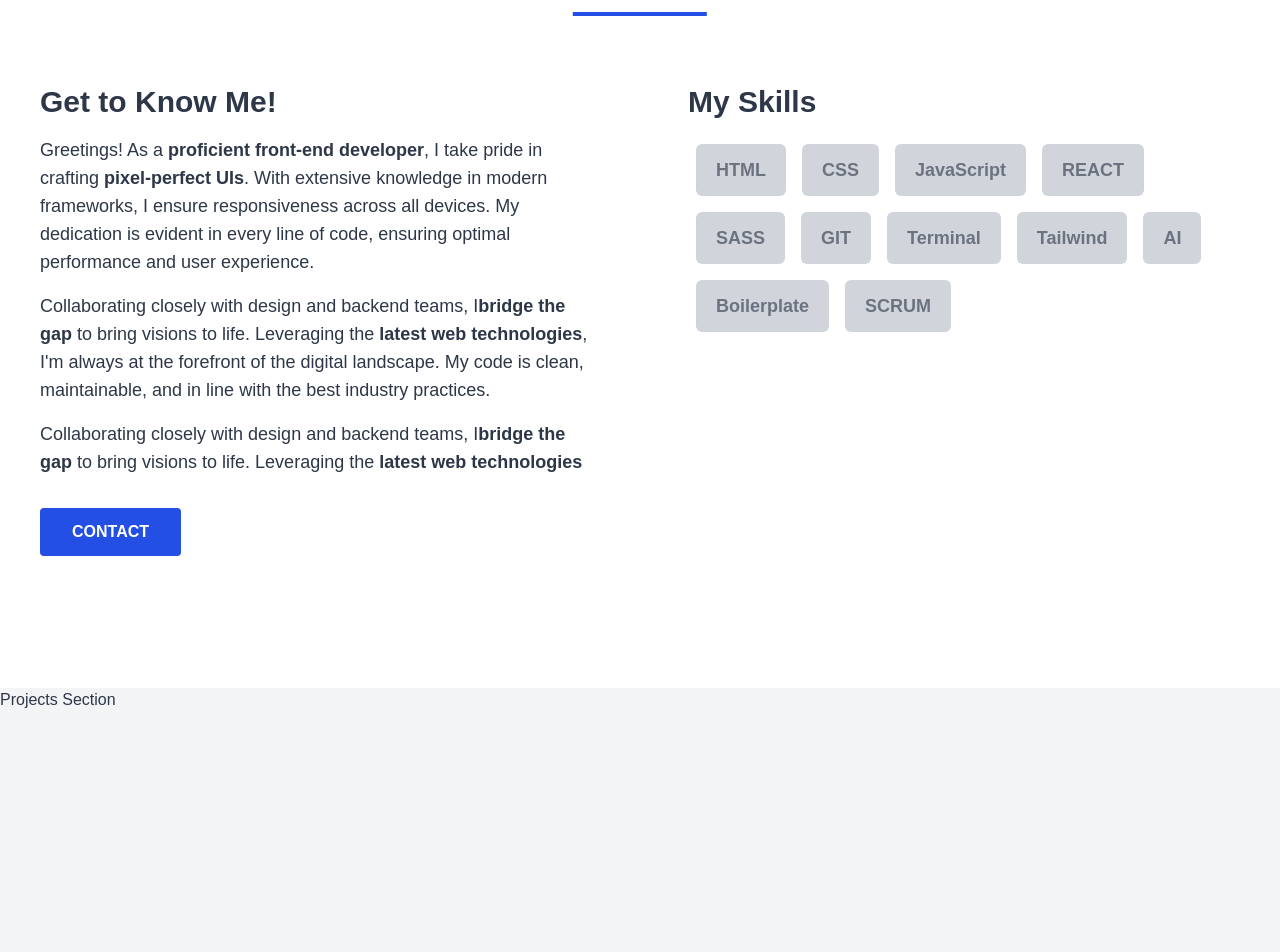
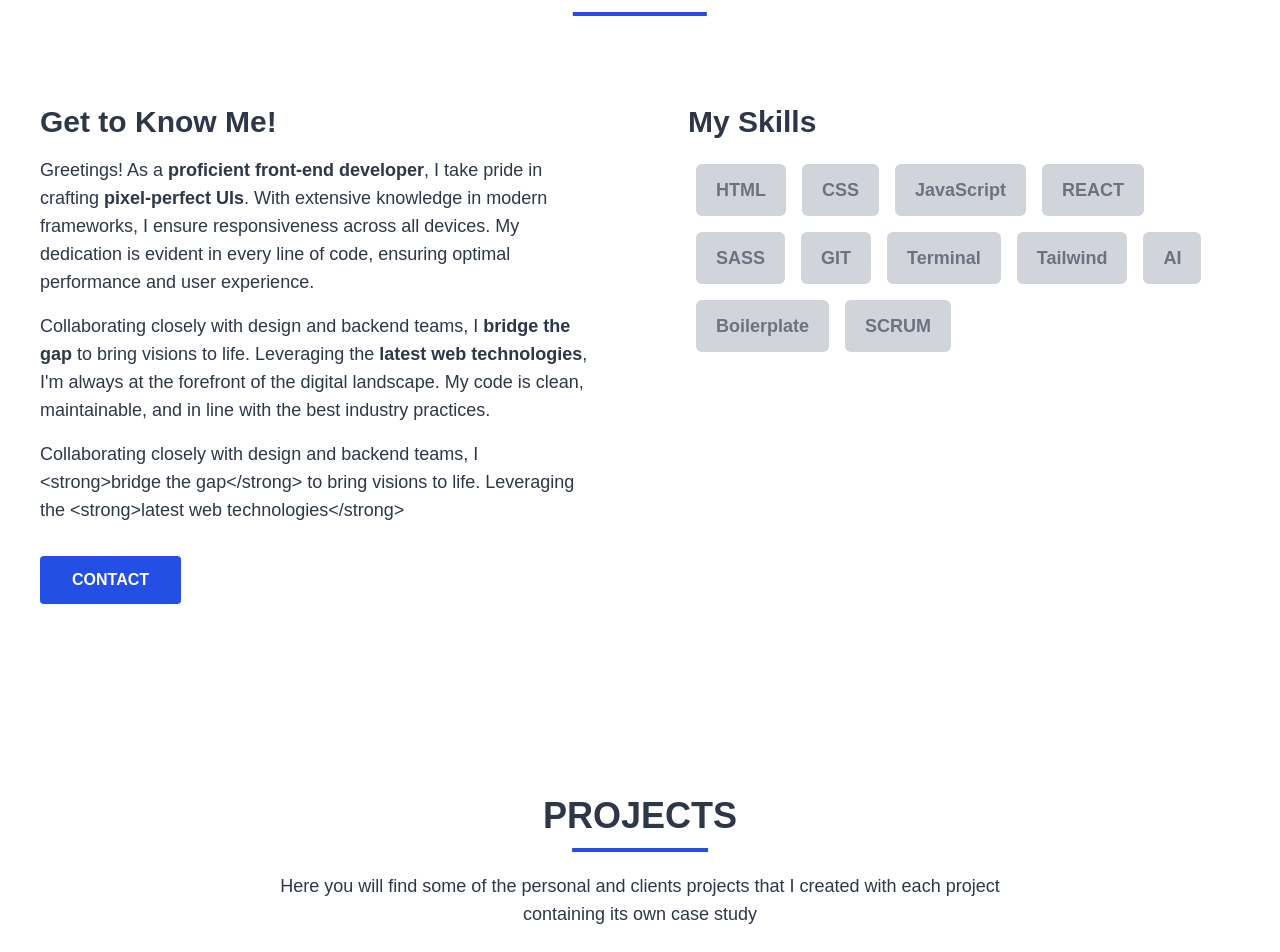
Before and after one commit to SantamariaCodes/basic-portfolio-website, a React (Create React App) app: page / in a window 1280 px wide. Shown: the part 900-1852 px from the top of the page. Built offline with nearby package versions, Linux system fonts and the light colour scheme.

Commit message:
feat(About): implement i18n for translations

```diff
--- a/src/components/About.tsx
+++ b/src/components/About.tsx
@@ -1,53 +1,16 @@
 import React from "react";
+import { useTranslation, Trans } from "react-i18next";
 
-const About = React.forwardRef<HTMLDivElement>((props, ref) => (
-  <div
-    ref={ref}
-    className="section  flex flex-col items-center md:pt-10 p-5 bg-white  pb-20"
-  >
-    <h2 className="my-5 pb-2 md:pb-4  lg:mb-12 420px:text-lg sm:text-2xl md:text-3xl lg:text-4xl text-center relative font-extrabold">
-      ABOUT ME
-      <span className="absolute left-1/2 bottom-0 transform translate-x-[-50%] w-[70%] h-1 bg-deepBlue"></span>
-    </h2>
-    <div className="text-left w-full md:flex md:space-x-4 gap-10  max-w-[1420px]">
-      <div className="md:w-1/2 md:p-5">
-        <h3 className="text-lg sm:text-xl md:text-2xl lg:text-3xl font-bold mb-4 text-left">
-          Get to Know Me!
-        </h3>
-        <div className="mb-8 leading-8 xl:text-lg">
-          <div className="mb-4">
-            Greetings! As a <strong>proficient front-end developer</strong>, I
-            take pride in crafting <strong>pixel-perfect UIs</strong>. With
-            extensive knowledge in modern frameworks, I ensure responsiveness
-            across all devices. My dedication is evident in every line of code,
-            ensuring optimal performance and user experience.
-          </div>
+interface AboutProps {
+  aboutRef: React.RefObject<HTMLDivElement>;
+}
 
-          <div className="mb-4">
-            Collaborating closely with design and backend teams, I
-            <strong>bridge the gap</strong> to bring visions to life. Leveraging
-            the <strong>latest web technologies</strong>, I'm always at the
-            forefront of the digital landscape. My code is clean, maintainable,
-            and in line with the best industry practices.
-          </div>
-
-          <div>
-            Collaborating closely with design and backend teams, I
-            <strong>bridge the gap</strong> to bring visions to life. Leveraging
-            the <strong>latest web technologies</strong>
-          </div>
-        </div>
-
-        <button className="bg-deepBlue text-white py-2 px-6 lg:py-3 font-bold lg:px-8 rounded mb-8">
-          CONTACT
-        </button>
-      </div>
-      <div className="md:w-1/2 md:p-5">
-        <h3 className="text-lg sm:text-xl md:text-2xl lg:text-3xl font-bold mb-4 text-left">
-          My Skills
-        </h3>
-        <div className="flex flex-wrap">
-          {[
+const About: React.ForwardRefRenderFunction<HTMLDivElement, AboutProps> = (
+  props
+) => {
+  const { aboutRef } = props;
+  const { t } = useTranslation("about");
+  const skillsList: string[] = [
     "HTML",
     "CSS",
     "JavaScript",
@@ -59,7 +22,45 @@ const About = React.forwardRef<HTMLDivElement>((props, ref) => (
     "AI",
     "Boilerplate",
     "SCRUM",
-          ].map((skill, index) => (
+  ];
+
+  return (
+    <div
+      ref={aboutRef}
+      className="section  flex flex-col items-center md:pt-10 p-5 bg-white  pb-20"
+    >
+      <h2 className="my-5 pb-2 md:pb-4 420px:text-lg sm:text-2xl md:text-3xl lg:text-4xl text-center relative font-extrabold">
+        {t("title")}
+        <span className="absolute left-1/2 bottom-0 transform translate-x-[-50%] w-[70%] h-1 bg-deepBlue"></span>
+      </h2>
+      <div className="text-left w-full lg:mt-12 md:flex md:space-x-4 gap-10 max-w-[1420px]">
+        <div className="md:w-1/2 md:p-5">
+          <h3 className="text-lg sm:text-xl md:text-2xl lg:text-3xl font-bold mb-4 text-left">
+            {t("introductionHeader")}
+          </h3>
+          <div className="mb-8 leading-8 xl:text-lg">
+            <div className="mb-4">
+              <Trans components={[<strong />, <strong />]}>
+                {t("introductionParagraph1")}
+              </Trans>
+            </div>
+            <div className="mb-4">
+              <Trans components={[<strong />, <strong />]}>
+                {t("introductionParagraph2")}
+              </Trans>
+            </div>
+            <div>{t("introductionParagraph3")}</div>
+          </div>
+          <button className="bg-deepBlue text-white py-2 px-6 lg:py-3 font-bold lg:px-8 rounded mb-8">
+            {t("contactButton")}
+          </button>
+        </div>
+        <div className="md:w-1/2 md:p-5">
+          <h3 className="text-lg sm:text-xl md:text-2xl lg:text-3xl font-bold mb-4 text-left">
+            {t("skillsHeader")}
+          </h3>
+          <div className="flex flex-wrap">
+            {skillsList.map((skill: string, index: number) => (
               <span
                 key={index}
                 className="bg-gray-300 text-sm sm:text-base md:text-base lg:text-lg text-gray-500 font-bold py-2 px-3 sm:py-2 sm:px-4 md:py-2 md:px-4 lg:py-3 lg:px-5 rounded-md m-2"
@@ -71,6 +72,7 @@ const About = React.forwardRef<HTMLDivElement>((props, ref) => (
         </div>
       </div>
     </div>
-));
+  );
+};
 
 export default About;
--- a/src/components/Home.tsx
+++ b/src/components/Home.tsx
@@ -2,7 +2,7 @@ import React, { useCallback } from "react";
 import ProjectsButton from "./Buttons/ProjectsButton";
 import useScrollToRef from "../hooks/useScrollToRef";
 import SocialIcons from "./SocialIcons/SocialIcons";
-import { useTranslation } from "react-i18next"; // import this hook
+import { useTranslation } from "react-i18next";
 
 interface HomeProps {
   homeRef: React.RefObject<HTMLDivElement>;
@@ -15,7 +15,7 @@ const Home: React.ForwardRefRenderFunction<HTMLDivElement, HomeProps> = (
 ) => {
   const { projectsRef, homeRef } = props;
   const scrollToProjects = useScrollToRef(projectsRef);
-  const { t } = useTranslation("home"); // use the hook with the 'home' namespace
+  const { t } = useTranslation("home");
 
   return (
     <div
--- a/src/components/Projects.tsx
+++ b/src/components/Projects.tsx
@@ -1,9 +1,20 @@
 import React from "react";
 
 const Projects = React.forwardRef<HTMLDivElement>((props, ref) => (
-  <div ref={ref} className="section  pb-[1000px]">
-    <h2>Projects Section</h2>
+  <div
+    ref={ref}
+    className="section  flex flex-col items-center md:pt-10 p-5 bg-white  pb-20"
+  >
+    <h2 className="my-5 pb-2 md:pb-4  420px:text-lg sm:text-2xl md:text-3xl lg:text-4xl text-center relative font-extrabold">
+      PROJECTS
+      <span className="absolute left-1/2 bottom-0 transform translate-x-[-50%] w-[70%] h-1 bg-deepBlue"></span>
+    </h2>
 
+    <div className="text-center lg:text-lg">
+      Here you will find some of the personal and clients projects that I
+      created with each project{" "}
+    </div>
+    <div className="text-center lg:text-lg">containing its own case study </div>
   </div>
 ));
 
--- a/src/i18n.ts
+++ b/src/i18n.ts
@@ -1,32 +1,30 @@
 import i18n from "i18next";
 import { initReactI18next } from "react-i18next";
 import LanguageDetector from "i18next-browser-languagedetector";
-import enNavbar from "./locales/en/navbar.json";
-import esNavbar from "./locales/es/navbar.json";
 import enNavbarLinks from "./locales/en/navbarLinks.json";
 import esNavbarLinks from "./locales/es/navbarLinks.json";
 import enHome from "./locales/en/home.json";
 import esHome from "./locales/es/home.json";
 import enProjectButton from "./locales/en/projectButton.json";
 import esProjectButton from "./locales/es/projectButton.json";
-
-
+import enAbout from "./locales/en/about.json"
+import esAbout from "./locales/es/about.json"
 i18n
   .use(LanguageDetector)
   .use(initReactI18next)
   .init({
     resources: {
       en: {
-        navbar: enNavbar,
         navbarLinks: enNavbarLinks,
         home: enHome,
-        projectButton: enProjectButton
+        projectButton: enProjectButton,
+        about: enAbout
       },
       es: {
-        navbar: esNavbar,
         navbarLinks: esNavbarLinks,
         home: esHome,
-        projectButton: esProjectButton
+        projectButton: esProjectButton,
+        about: esAbout
       },
     },
     lng: "en",
@@ -37,6 +35,5 @@ i18n
     },
   });
 
-  console.log('Resources:', i18n.options.resources);
 
 export default i18n;
--- /dev/null
+++ b/src/locales/en/about.json
@@ -0,0 +1,10 @@
+{
+  "title": "ABOUT ME",
+  "introductionHeader": "Get to Know Me!",
+  "introductionParagraph1": "Greetings! As a <0>proficient front-end developer</0>, I take pride in crafting <1>pixel-perfect UIs</1>. With extensive knowledge in modern frameworks, I ensure responsiveness across all devices. My dedication is evident in every line of code, ensuring optimal performance and user experience.",
+  "introductionParagraph2": "Collaborating closely with design and backend teams, I <0>bridge the gap</0> to bring visions to life. Leveraging the <1>latest web technologies</1>, I'm always at the forefront of the digital landscape. My code is clean, maintainable, and in line with the best industry practices.",
+  "introductionParagraph3": "Collaborating closely with design and backend teams, I <strong>bridge the gap</strong> to bring visions to life. Leveraging the <strong>latest web technologies</strong>",
+  "contactButton": "CONTACT",
+  "skillsHeader": "My Skills"
+
+}
--- a/src/locales/en/navbar.json
+++ /dev/null
@@ -1,8 +0,0 @@
-{
-
-      "solutions": "Solutions",
-      "process": "Process",
-      "testimonials": "Testimonials",
-      "ContactUs": "Contact Us"
-
-  }
--- /dev/null
+++ b/src/locales/es/about.json
@@ -0,0 +1,9 @@
+{
+  "title": "acerca de mi",
+  "introductionHeader": "Conoceme!",
+  "introductionParagraph1": "hola! As a <0>proficient front-end developer</0>, I take pride in crafting <1>pixel-perfect UIs</1>. With extensive knowledge in modern frameworks, I ensure responsiveness across all devices. My dedication is evident in every line of code, ensuring optimal performance and user experience.",
+  "introductionParagraph2": "Collaborating closely with design and backend teams, I <0>bridge the gap</0> to bring visions to life. Leveraging the <1>latest web technologies</1>, I'm always at the forefront of the digital landscape. My code is clean, maintainable, and in line with the best industry practices.",
+  "introductionParagraph3": "Collaborating closely with design and backend teams, I <strong>bridge the gap</strong> to bring visions to life. Leveraging the <strong>latest web technologies</strong>",
+  "contactButton": "CONTACT",
+  "skillsHeader": "My Skills"
+}
--- a/src/locales/es/navbar.json
+++ /dev/null
@@ -1,8 +0,0 @@
-{
-
-      "solutions": "SOLUTIONI",
-      "process": "Process",
-      "testimonials": "Testimonials",
-      "ContactUs": "Contact Us"
-
-  }
--- a/src/pages/Portfolio.tsx
+++ b/src/pages/Portfolio.tsx
@@ -20,7 +20,7 @@ function Portfolio() {
         contactRef={contactRef}
       />
       <Home homeRef={homeRef} projectsRef={projectsRef} />
-      <About ref={aboutRef} />
+      <About aboutRef={aboutRef} />
       <Projects ref={projectsRef} />
       <Contact ref={contactRef} />
     </div>
```
Lines whose indentation alone changed are shown as unchanged.
